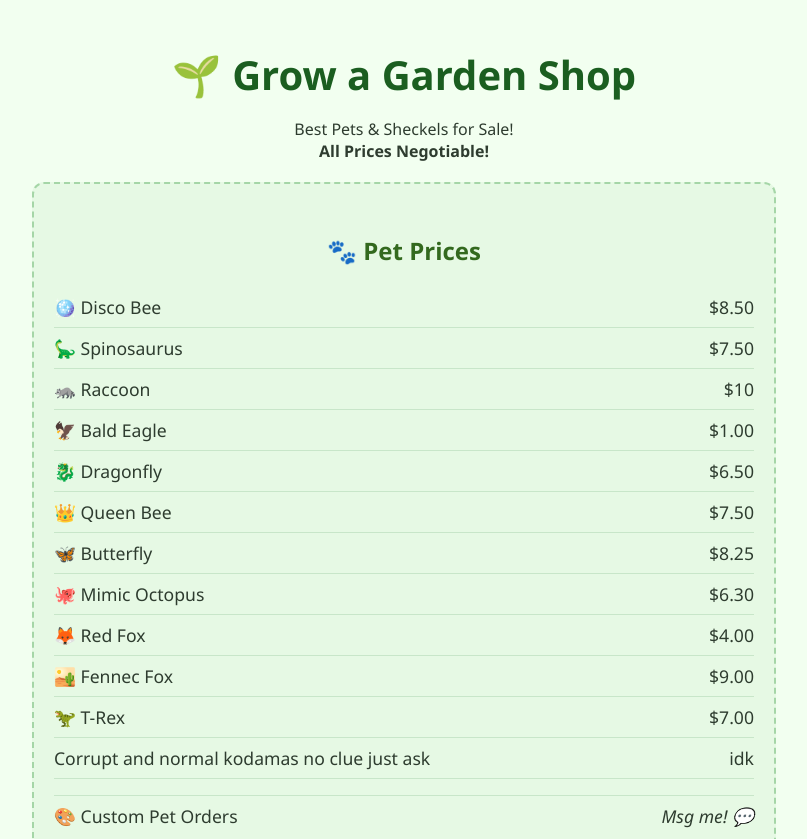
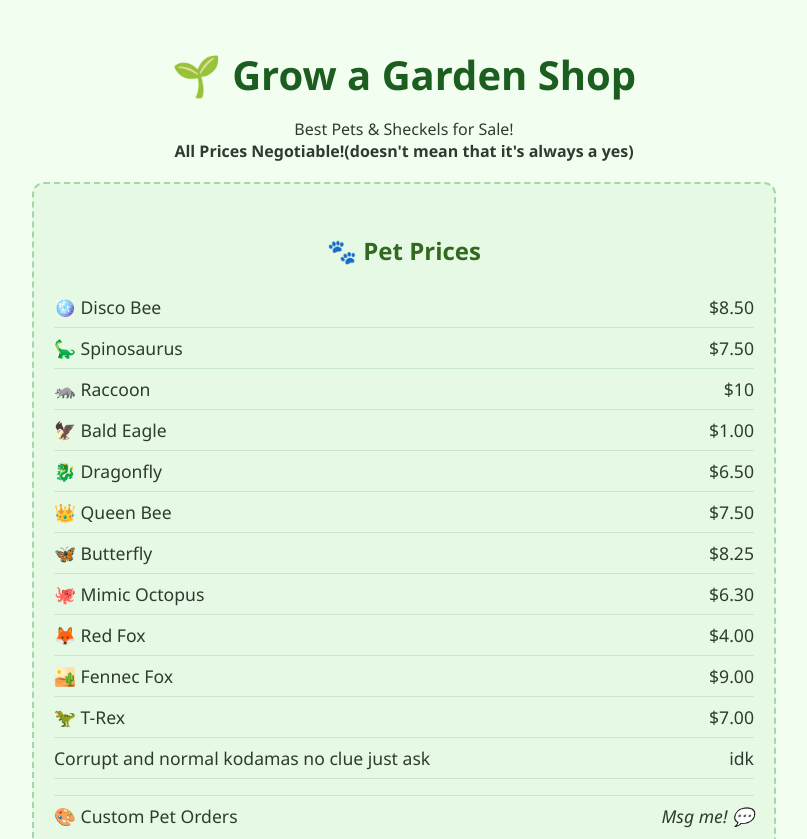
Before and after one commit to cheseemaximus/GaG-store, a plain HTML site: page index.html in a window 1280 px wide. Shown: the top 839 px of the page, without its empty margins (236-1043 px from the left). Drawn offline with Linux system fonts and the light colour scheme.

Commit message:
Update index.html

```diff
--- a/index.html
+++ b/index.html
@@ -116,7 +116,7 @@
 <body>
 
   <h1>🌱 Grow a Garden Shop</h1>
-  <p style="text-align:center;">Best Pets & Sheckels for Sale!<br><strong>All Prices Negotiable!</strong></p>
+  <p style="text-align:center;">Best Pets & Sheckels for Sale!<br><strong>All Prices Negotiable!(doesn't mean that it's always a yes)</strong></p>
 
   <div class="shop-section">
     <h2>🐾 Pet Prices</h2>
```
